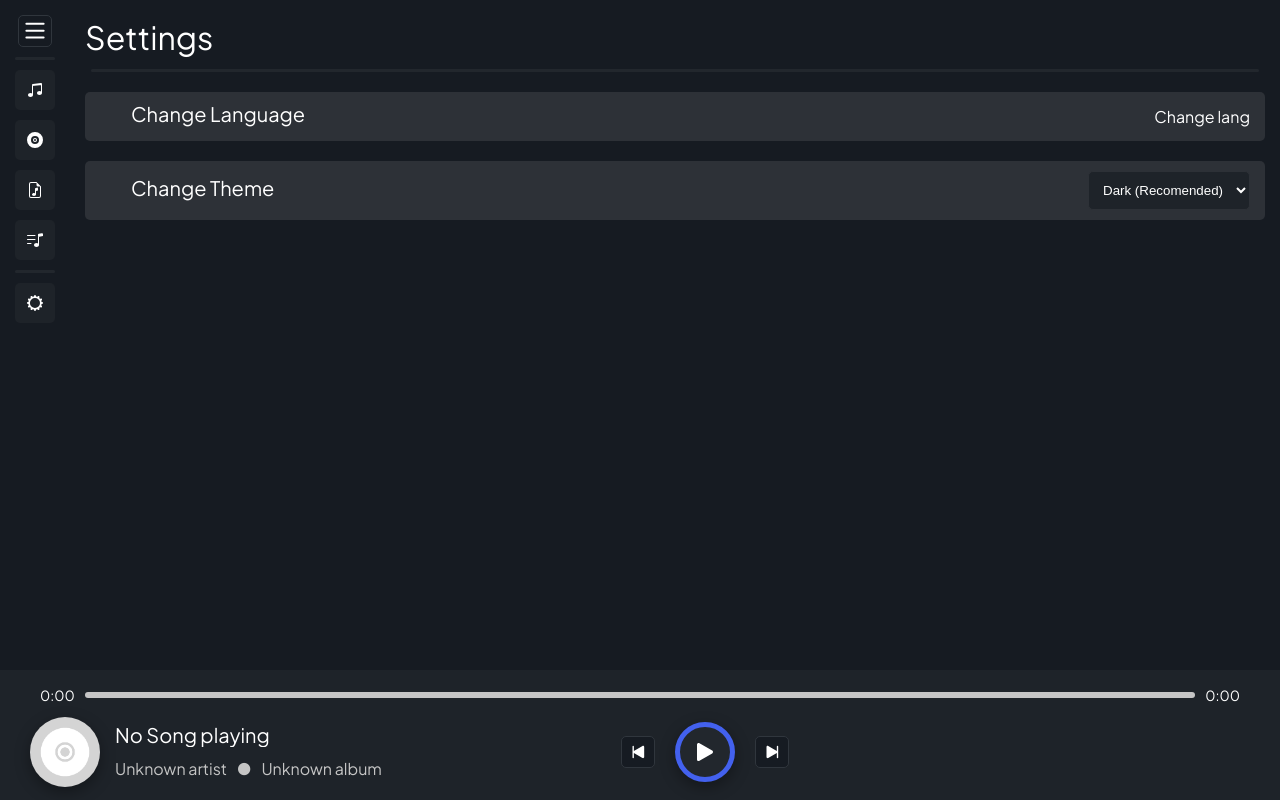
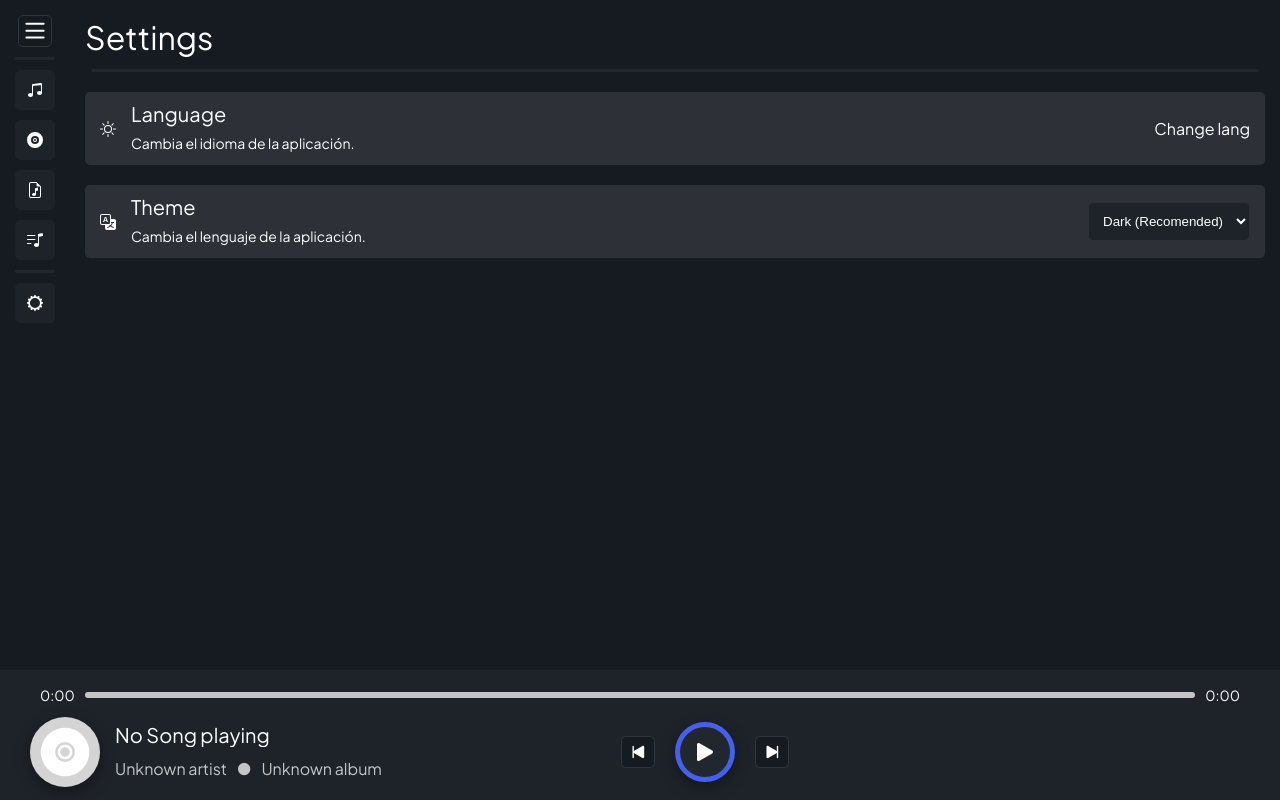
Before and after one commit to jesusalberto11/MyMusicPlayer, a React (Vite) app: page /settings in a window 1280 px wide. Built offline with nearby package versions, Linux system fonts and the light colour scheme.

Commit message:
Update: Updated settings items components to have icon and description

```diff
--- a/src/pages/SettingsPage.tsx
+++ b/src/pages/SettingsPage.tsx
@@ -1,15 +1,24 @@
 import PageContainer from "../components/layout/PageContainer";
 import ChangeTheme from "../components/pages/SettingsPage/ChangeTheme";
 import SettingsItem from "../components/pages/SettingsPage/SettingsItem";
+import { SVG_ICONS } from "../helpers/svgIcons";
 
 const SettingsPage = () => {
   return (
     <PageContainer title="Settings">
       <hr />
-      <SettingsItem title="Change Language">
+      <SettingsItem
+        title="Language"
+        description="Cambia el idioma de la aplicación."
+        icon={SVG_ICONS.THEME}
+      >
         <p>Change lang</p>
       </SettingsItem>
-      <SettingsItem title="Change Theme">
+      <SettingsItem
+        title="Theme"
+        description="Cambia el lenguaje de la aplicación."
+        icon={SVG_ICONS.TRANSLATE}
+      >
         <ChangeTheme />
       </SettingsItem>
     </PageContainer>
```
